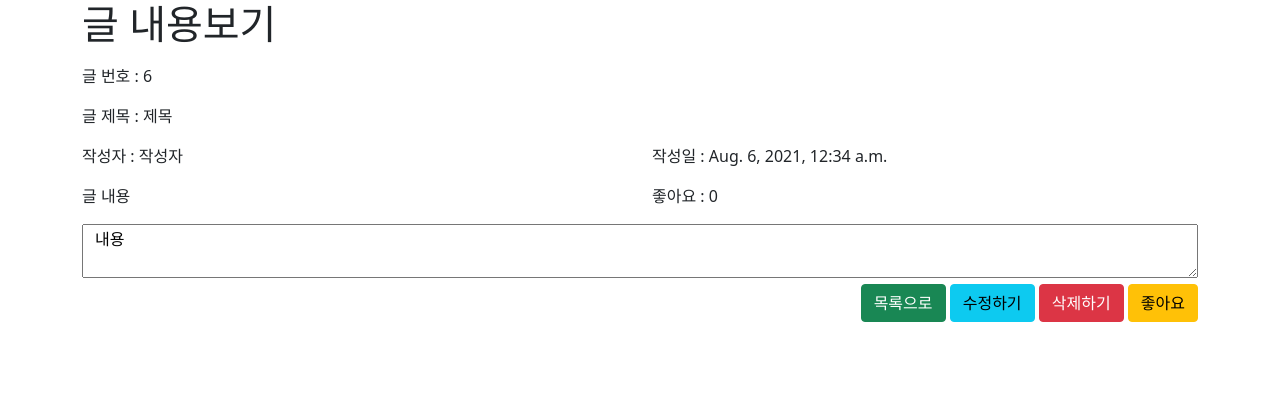
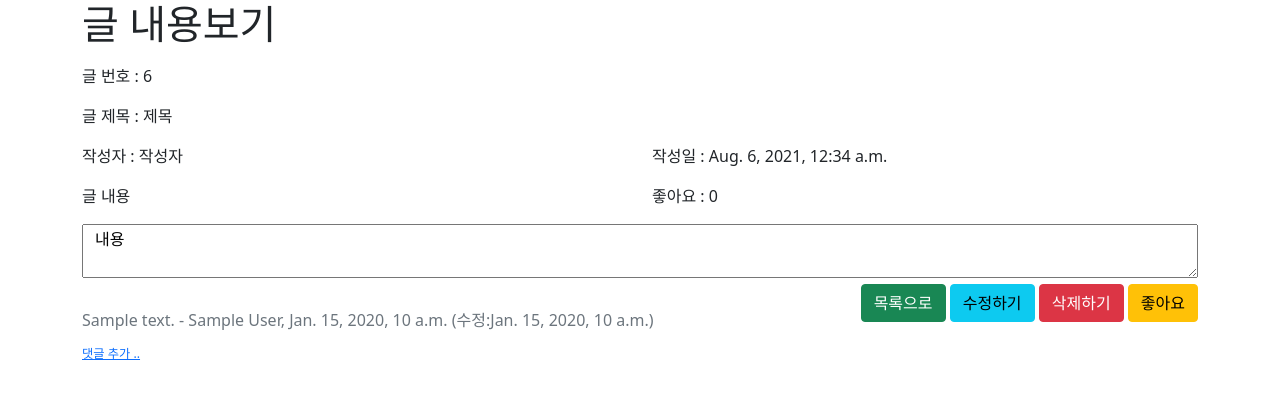
Before and after one commit to JiHyeonH/BBS, a Django app: template bbs/templates/bbs/detail.html in a window 1280 px wide. Shown: the top 399 px of the page. Run offline with Django 3.2, Linux system fonts and the light colour scheme; data comes from the database, SQL or seed files in the repository; both versions use the stored data as it was after the commit; tables that the repository leaves empty hold one stand-in row (values such as "Sample post"); the template is opened without the code that fills it: values that come from a table or form of the project are taken from there, most other values are stand-ins (such as "Sample title", 1, 10 or a date in 2020); some libraries are stand-ins or nearby versions.

Commit message:
댓글 css랑 html 복붙 정도만 한 정도

```diff
--- a/bbs/templates/bbs/create.html
+++ b/bbs/templates/bbs/create.html
@@ -14,7 +14,7 @@
         {% comment %}그냥 form 객체를 가져와서 쓰면 CSS가 적용되지 않는 형태로 나온다.{% endcomment %}
         {% comment %}pip install django-bootstrap4 진행 후, settings.py에서 INSTALLED_APPS에 'bootstrap4' 등록{% endcomment %}
         {% bootstrap_form board_form %} {% comment %}위에서 load bootstrap4 해줘야 함{% endcomment %}
-        <div align="right">
+        <div style="float:right">
             <button type="submit"
                     class="btn btn-primary">새글 등록</button>
             <button type="button"
--- a/bbs/templates/bbs/detail.html
+++ b/bbs/templates/bbs/detail.html
@@ -1,9 +1,17 @@
 {% extends 'base.html' %}
-{% block html_body %}
+
+{% block html_header %}
 
 <script src="/static/js/del_btn.js"></script>
 <script src="/static/js/fix_btn.js"></script>
 <script src="/static/js/like_btn.js"></script>
+<script src="/static/js/list_btn.js"></script>
+
+<script src="/static/css/style.css"></script>
+
+{% endblock %}
+
+{% block html_body %}
 
 <div class="container">
 
@@ -31,7 +39,7 @@
     <div style="float:right">
         <button type="button"
                 class="btn btn-success"
-                onclick="location.href='/bbs/list/'">목록으로</button>
+                id="list_btn">목록으로</button>
         <button type="button"
                 class="btn btn-info"
                 id="fix_btn"
@@ -39,11 +47,35 @@
         <button type="button"
                 class="btn btn-danger"
                 id="del_btn"
-                data-uri="{% url 'bbs:b_delete' board_objects.id  %}">삭제하기</button>
+                data-uri="{% url 'bbs:b_delete' board_objects.id %}">삭제하기</button>
         <button type="button"
                 class="btn btn-warning"
                 id="like_btn">좋아요</button>
     </div>
 
+    {% if question.comment_set.count > 0 %}
+    <div class="mt-3">
+    {% for comment in question.comment_set.all %}  <!-- 등록한 댓글을 출력 -->
+        <div class="comment py-2 text-muted">  <!-- 댓글 각각에 comment 스타일 지정 -->
+            <span style="white-space: pre-line;">{{ comment.content }}</span>
+            <span>
+                - {{ comment.author }}, {{ comment.create_date }}
+                {% if comment.modify_date %}
+                (수정:{{ comment.modify_date }})
+                {% endif %}
+            </span>
+            {% if request.user == comment.author %}
+            <a href="{% url 'pybo:comment_modify_question' comment.id  %}" class="small">수정</a>,
+            <a href="#" class="small delete"
+               data-uri="{% url 'pybo:comment_delete_question' comment.id  %}">삭제</a>
+            {% endif %}
+        </div>
+    {% endfor %}
+    </div>
+    {% endif %}
+    <div>
+        <a href="{% url 'pybo:comment_create_question' question.id  %}"
+           class="small"><small>댓글 추가 ..</small></a>  <!-- 댓글 추가 링크 -->
+    </div>
 </div>
 {% endblock %}
--- a/bbs/templates/bbs/fix.html
+++ b/bbs/templates/bbs/fix.html
@@ -1,7 +1,7 @@
 {% extends 'base.html' %}
 {% load bootstrap4 %}
 {% block html_body %}
-<script src="/static/js/fix_ok_btn.js"></script>
+
 <div class="container">
 
     <h1>글 수정하기</h1>
@@ -20,7 +20,7 @@
         </div>
         <p></p>
         {% bootstrap_form board_form %}
-        <div align="right">
+        <div style="float:right">
             <button type="submit"
                     class="btn btn-info">수정하기</button>
             <button type="reset"
--- /dev/null
+++ b/static/css/style.css
@@ -0,0 +1,4 @@
+.comment {
+    border-top:dotted 1px #ddd;
+    font-size:0.7em;
+}
--- a/static/js/del_btn.js
+++ b/static/js/del_btn.js
@@ -1,8 +1,8 @@
-$(document).ready(function(){
-    $('#del_btn').on('click', function() {
+$(function(){
+    $('#del_btn').on('click', function(){
         alert('인식 좀 돼라')
-        if(confirm("정말로 삭제하시겠습니까?")) {
-            location.href = $(this).data('uri');
-        }
-    });
-});
+        // if(confirm("정말로 삭제하시겠습니까?")) {
+        //     location.href = $(this).data('uri')
+        // }
+    })
+})
--- a/static/js/fix_btn.js
+++ b/static/js/fix_btn.js
@@ -1,6 +1,7 @@
 $(function(event){
     $('#fix_btn').on('click',function(event){
-        var fixbtn = document.getElementById('fix_btn')
+        alert('수정 화면 진입')
+        fixbtn = document.getElementById('fix_btn')
         document.location.href = '/bbs/'+ fixbtn.dataset.pageid + '/fix/'
     })
 })
--- /dev/null
+++ b/static/js/list_btn.js
@@ -0,0 +1,6 @@
+$(function(){
+    $('#list_btn').on('click', function(){
+        alert('목록으로 진입')
+        document.location.href = '/bbs/list/'
+    })
+})
```
Also changed, not shown: db.sqlite3.
